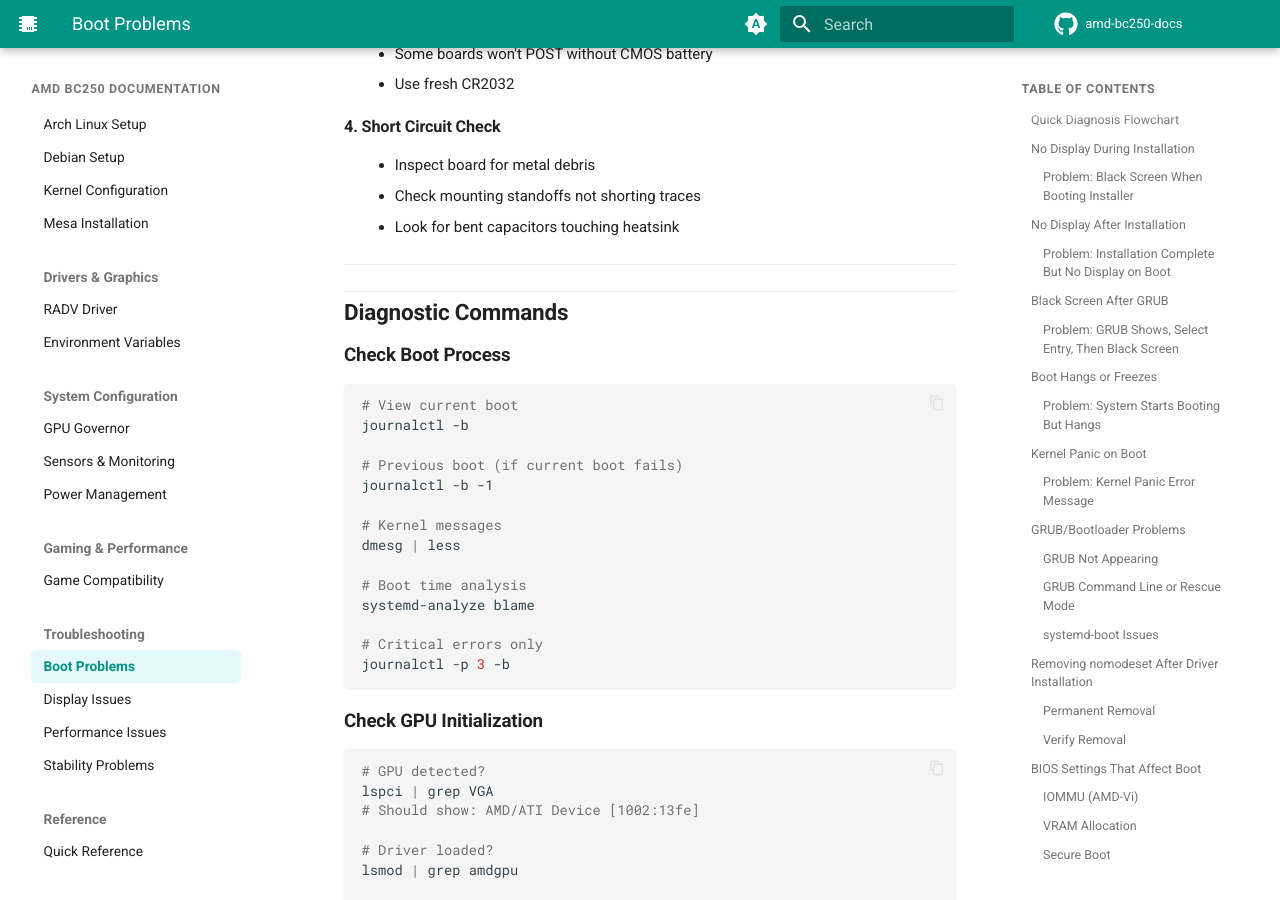
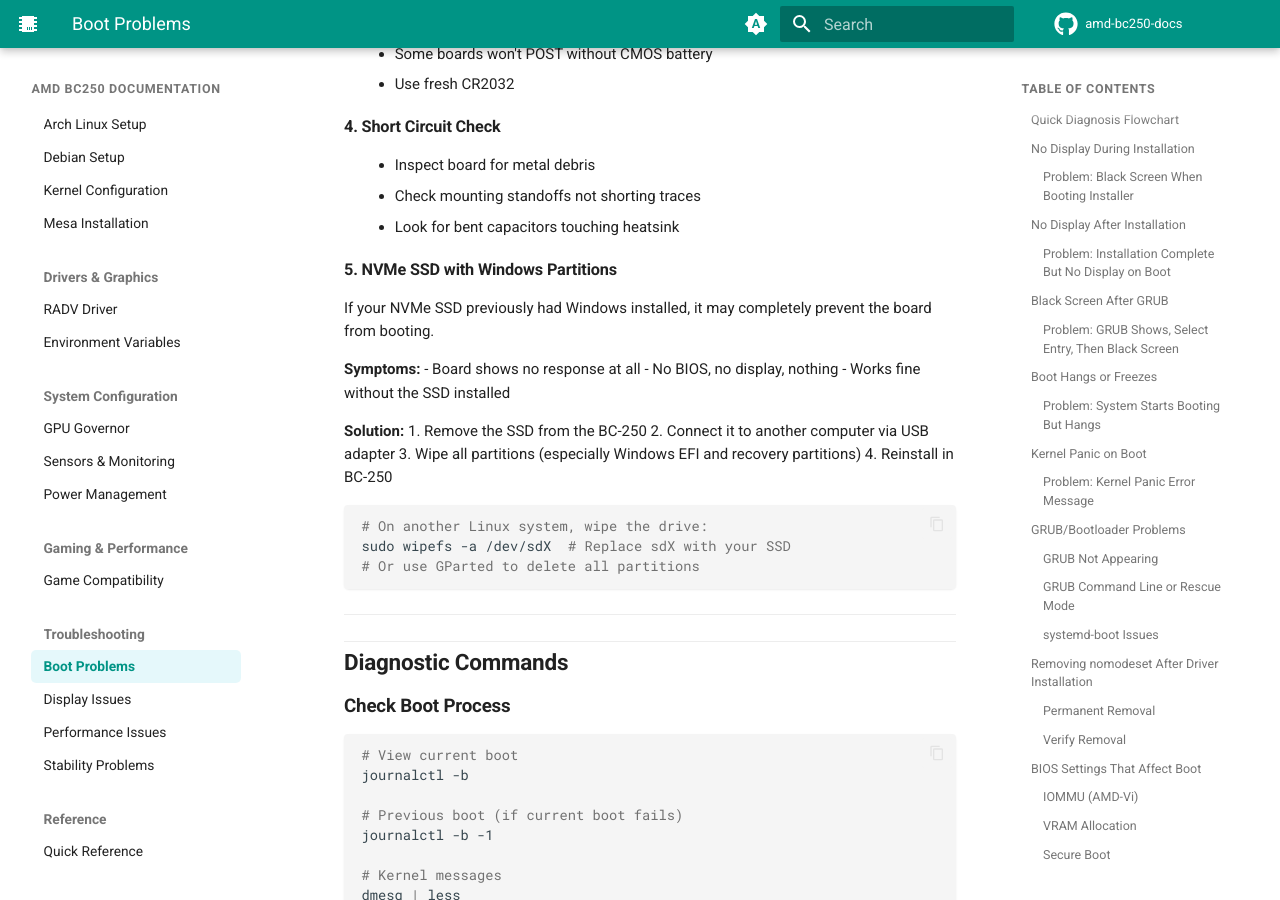
Before and after one commit to elektricM/amd-bc250-docs, an MkDocs documentation site: the page built from docs/troubleshooting/boot.md, in a window 1280 px wide and 900 px high, scrolled down 13350 px. Built offline with MkDocs 1.6.1 and Material for MkDocs 9.7.7, drawn with Linux system fonts in a browser that asks for light colours; comment, search, counter and statistics services are not loaded; the version menu is left out; some of the changed text lies outside the part shown.

Commit message:
docs: add troubleshooting for NVMe with Windows partitions
SSDs with existing Windows partitions can completely prevent boot.
Added steps to diagnose and resolve this issue.

Closes #9

````diff
--- a/docs/troubleshooting/boot.md
+++ b/docs/troubleshooting/boot.md
@@ -693,6 +693,26 @@ Certain BIOS settings can cause boot problems:
 - Check mounting standoffs not shorting traces
 - Look for bent capacitors touching heatsink
 
+#### 5. NVMe SSD with Windows Partitions
+If your NVMe SSD previously had Windows installed, it may completely prevent the board from booting.
+
+**Symptoms:**
+- Board shows no response at all
+- No BIOS, no display, nothing
+- Works fine without the SSD installed
+
+**Solution:**
+1. Remove the SSD from the BC-250
+2. Connect it to another computer via USB adapter
+3. Wipe all partitions (especially Windows EFI and recovery partitions)
+4. Reinstall in BC-250
+
+```bash
+# On another Linux system, wipe the drive:
+sudo wipefs -a /dev/sdX  # Replace sdX with your SSD
+# Or use GParted to delete all partitions
+```
+
 ---
 
 ## Diagnostic Commands
@@ -837,6 +857,7 @@ If USB method fails:
 
 | Symptom | Most Likely Cause | Quick Fix |
 |---------|-------------------|-----------|
+| No response with NVMe installed | Windows partitions on SSD | Wipe SSD partitions |
 | Black screen during install | No drivers | Add `nomodeset` |
 | Black screen after install | Drivers not installed | Boot with `nomodeset`, install Mesa |
 | Boots but no GRUB | GRUB timeout 0 | Hold Shift during boot |
````
